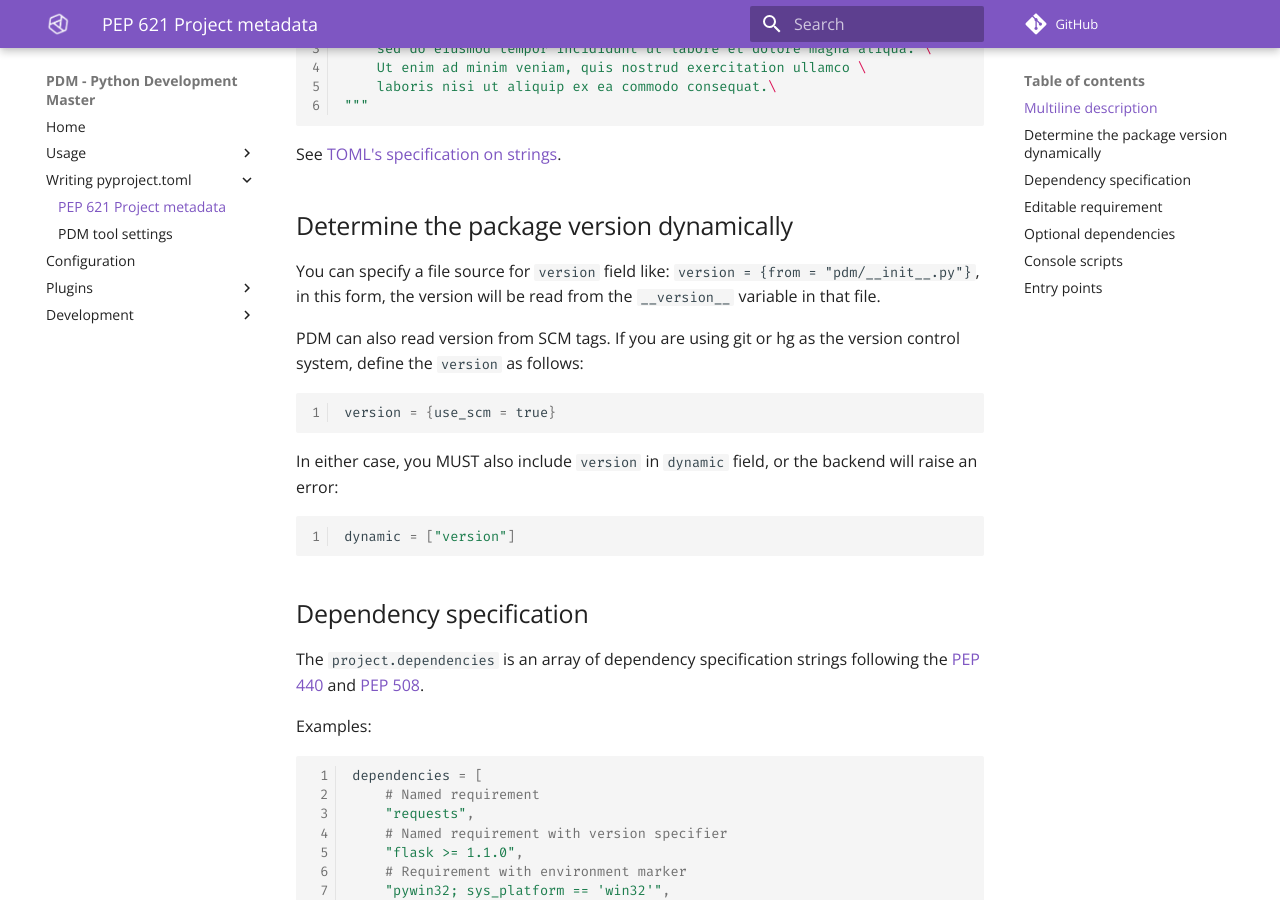
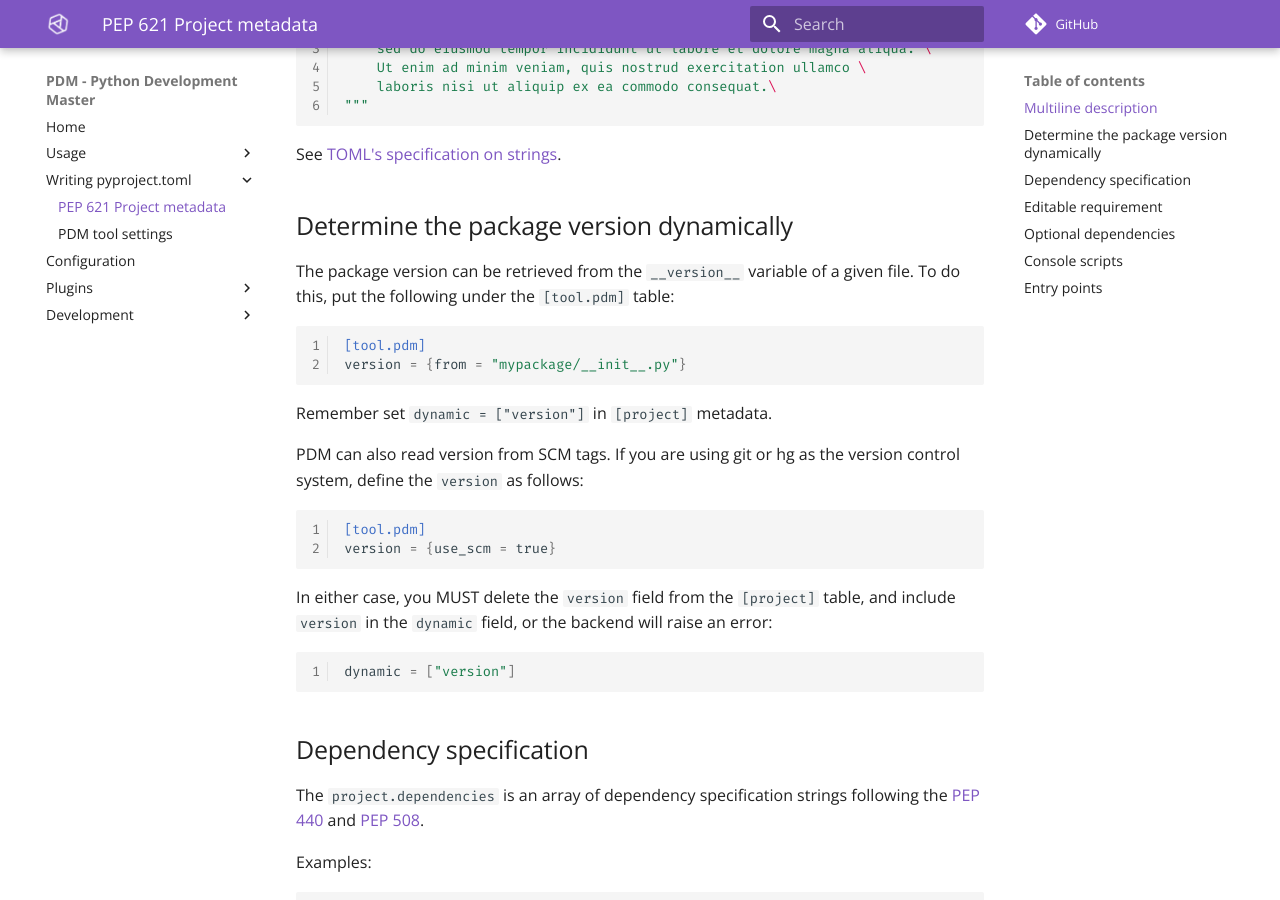
Before and after one commit to ChrisSanderser/pd-ms, an MkDocs documentation site: the page built from docs/docs/pyproject/pep621.md, in a window 1280 px wide and 900 px high, scrolled down 563 px. Built offline with MkDocs 1.6.1 and Material for MkDocs 9.7.7, drawn with Linux system fonts in a browser that asks for light colours; comment, search, counter and statistics services are not loaded.

Commit message:
Update documents

````diff
--- a/docs/docs/pyproject/pep621.md
+++ b/docs/docs/pyproject/pep621.md
@@ -25,17 +25,26 @@ See [TOML's specification on strings](https://toml.io/en/v1.0.0#string).
 
 ## Determine the package version dynamically
 
-You can specify a file source for `version` field like: `version = {from = "pdm/__init__.py"}`, in this form,
-the version will be read from the `__version__` variable in that file.
+The package version can be retrieved from the `__version__` variable of a given file. To do this, put the following
+under the `[tool.pdm]` table:
+
+```toml
+[tool.pdm]
+version = {from = "mypackage/__init__.py"}
+```
+
+Remember set `dynamic = ["version"]` in `[project]` metadata.
 
 PDM can also read version from SCM tags. If you are using git or hg as the version control system, define the
 `version` as follows:
 
 ```toml
+[tool.pdm]
 version = {use_scm = true}
 ```
 
-In either case, you MUST also include `version` in `dynamic` field, or the backend will raise an error:
+In either case, you MUST delete the `version` field from the `[project]` table, and include `version`
+in the `dynamic` field, or the backend will raise an error:
 
 ```toml
 dynamic = ["version"]
````
